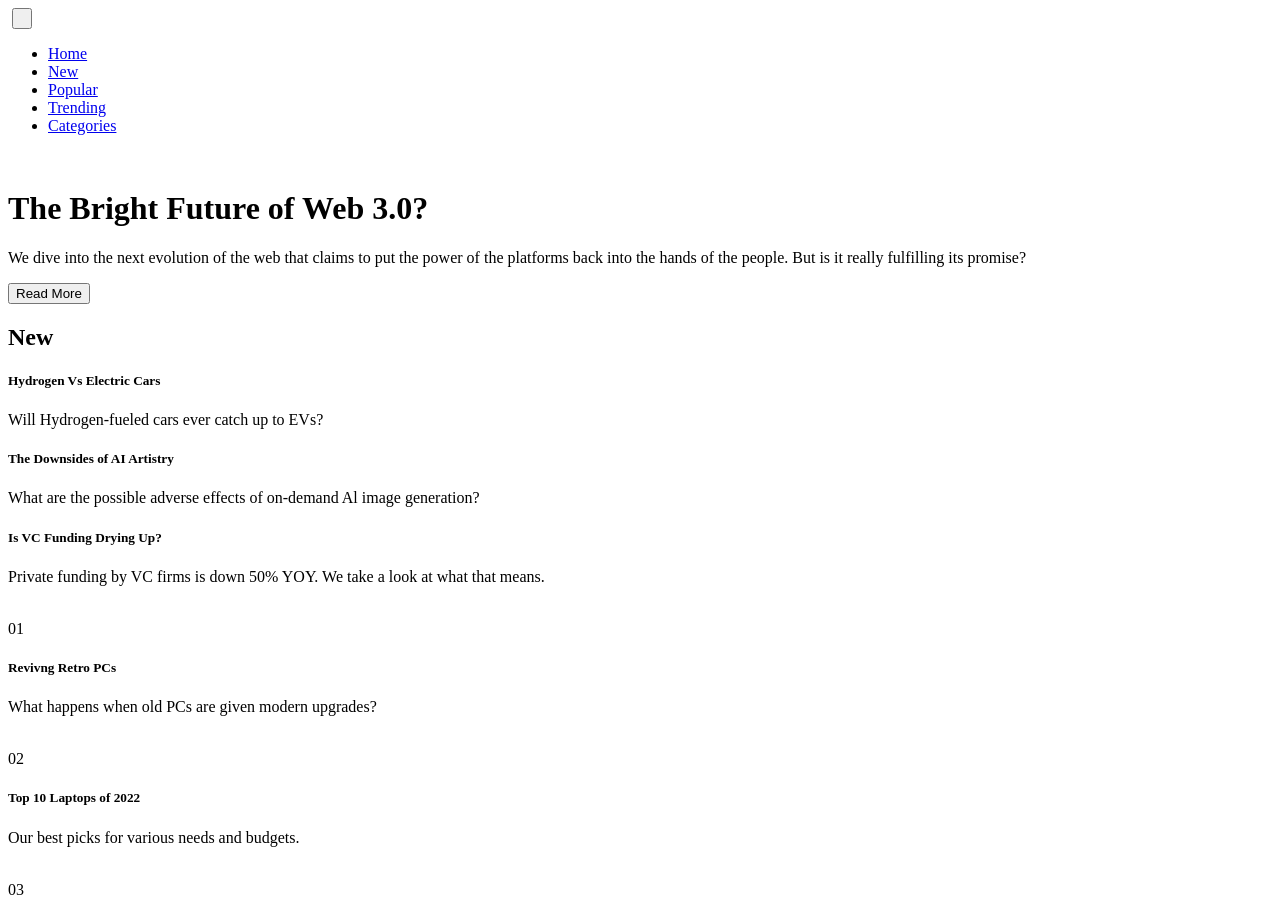
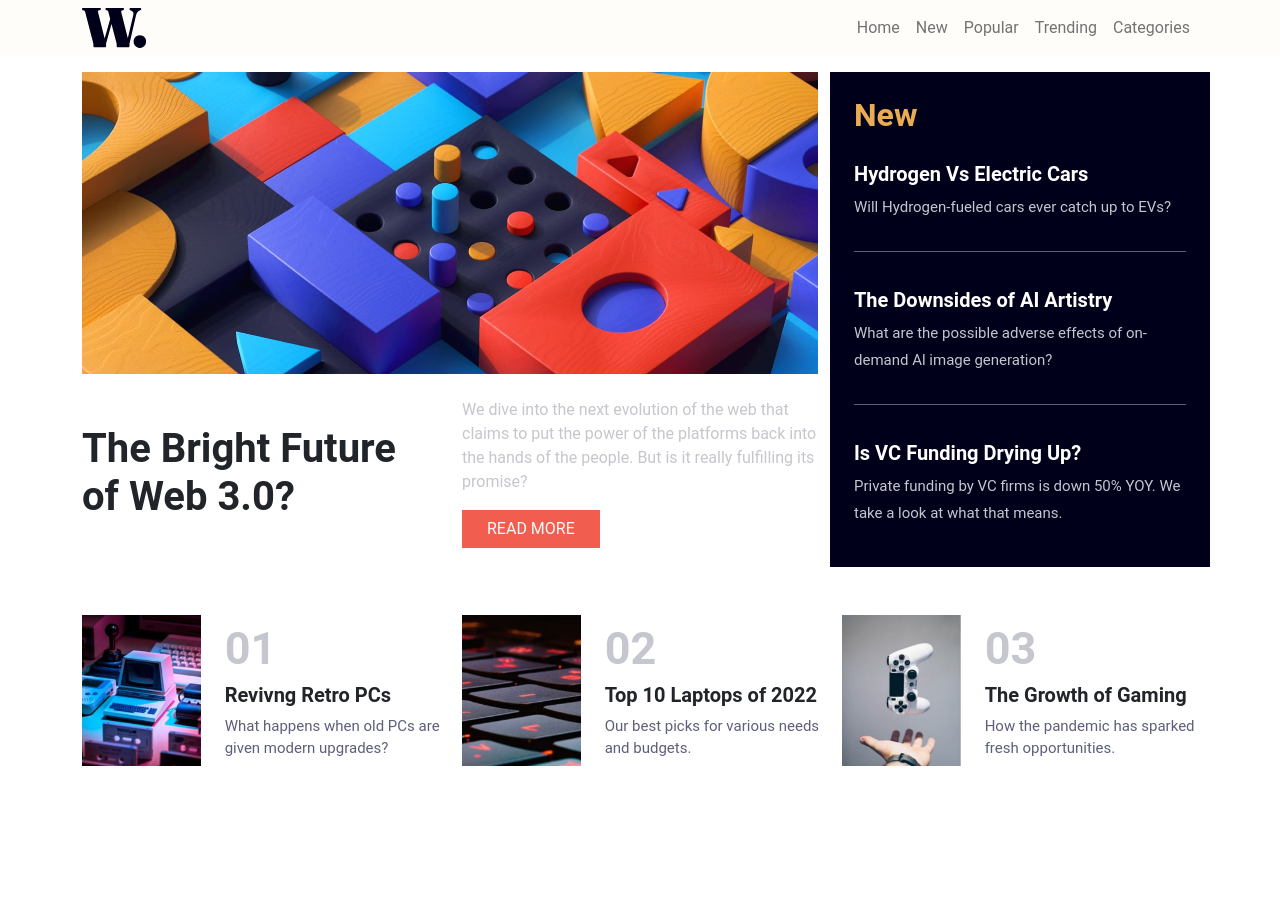
Before and after one commit to basem-asem/News-page, a plain HTML site: page index.html in a window 1280 px wide. Shown: the top 901 px of the page. After the commit the page ends 800 px from the top, so only its background shows below. Drawn offline with Linux system fonts and the light colour scheme; the site is published under a folder, as on GitHub Pages, so addresses that start at the root find nothing.

Commit message:
Update index.html

```diff
--- a/index.html
+++ b/index.html
@@ -5,10 +5,10 @@
       <meta http-equiv="X-UA-Compatible" content="IE=edge">
       <meta name="viewport" content="width=device-width, initial-scale=1.0">
       <title>Special Design</title>
-      <link rel="stylesheet" href="/css/bootstrap.min.css">
-      <link rel="stylesheet" href="/css/all.min.css">
-      <link rel="stylesheet" href="/css/main.css">
-      <link rel="stylesheet" href="/css/normalize.css">
+      <link rel="stylesheet" href="css/bootstrap.min.css">
+      <link rel="stylesheet" href="css/all.min.css">
+      <link rel="stylesheet" href="css/main.css">
+      <link rel="stylesheet" href="css/normalize.css">
       <link rel="preconnect" href="https://fonts.googleapis.com">
       <link rel="preconnect" href="https://fonts.gstatic.com" crossorigin>
       <link href="https://fonts.googleapis.com/css2?family=Inter:wght@400;700;800&display=swap" rel="stylesheet">
@@ -17,10 +17,10 @@
     <!-- start navbar -->
     <nav class="navbar navbar-expand-lg navbar-light">
       <div class="container">
-        <img src="/imgs/logo.svg" alt="">
+        <img src="imgs/logo.svg" alt="">
         <button class="navbar-toggler border-0" type="button" data-bs-toggle="collapse" data-bs-target="#navbarSupportedContent" aria-expanded="false" aria-controls="navbarSupportedContent" aria-label="Toggle navigation">
-          <img src="/imgs/icon-menu.svg" alt="">
-          <img src="/imgs/icon-menu-close.svg" class="close" alt="">
+          <img src="imgs/icon-menu.svg" alt="">
+          <img src="imgs/icon-menu-close.svg" class="close" alt="">
         </button>
         <div class="collapse navbar-collapse" id="navbarSupportedContent">
           <ul class="navbar-nav ms-auto mb-2 mb-lg-0">
@@ -49,8 +49,8 @@
       <div class="container">
         <div class="row">
           <div class="col-lg-8">
-            <img src="/imgs/image-web-3-desktop.jpg" class="img-fluid desktop" alt="">
-            <img src="/imgs/image-web-3-mobile.jpg" class="img-fluid mob" alt="">
+            <img src="imgs/image-web-3-desktop.jpg" class="img-fluid desktop" alt="">
+            <img src="imgs/image-web-3-mobile.jpg" class="img-fluid mob" alt="">
             <div class="row mt-4">
               <div class="col-lg-6">
                 <h1 class="fw-bold web">The Bright Future of Web 3.0?</h1>
@@ -80,7 +80,7 @@
         <div class="row">
           <div class="col-lg-4 d-flex gap-4">
             <div class="col-lg-4">
-              <img src="/imgs/image-retro-pcs.jpg" class="img-fluid" alt="">
+              <img src="imgs/image-retro-pcs.jpg" class="img-fluid" alt="">
             </div>
             <div class="col-lg-8 discription">
               <span>01</span>
@@ -90,7 +90,7 @@
           </div>
           <div class="col-lg-4 d-flex gap-4">
             <div class="col-lg-4">
-              <img src="/imgs/image-top-laptops.jpg" class="img-fluid" alt="">
+              <img src="imgs/image-top-laptops.jpg" class="img-fluid" alt="">
             </div>
             <div class="col-lg-8 discription">
               <span>02</span>
@@ -100,7 +100,7 @@
           </div>
           <div class="col-lg-4 d-flex gap-4">
             <div class="col-lg-4">
-              <img src="/imgs/image-gaming-growth.jpg" class="img-fluid" alt="">
+              <img src="imgs/image-gaming-growth.jpg" class="img-fluid" alt="">
             </div>
             <div class="col-lg-8 discription">
               <span>03</span>
```
